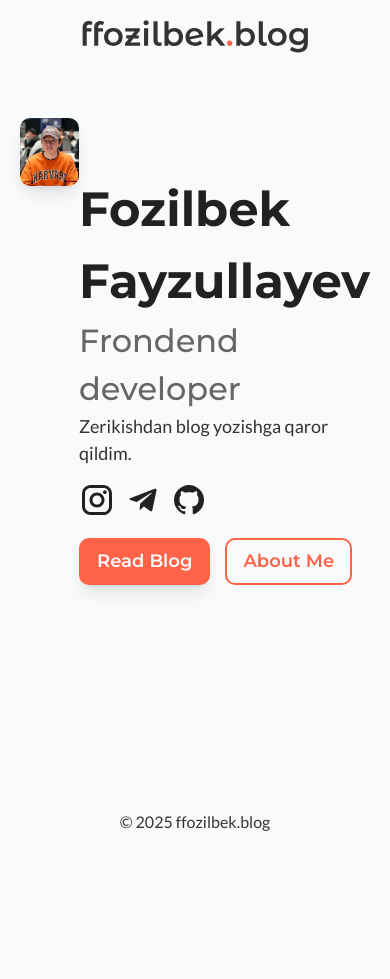
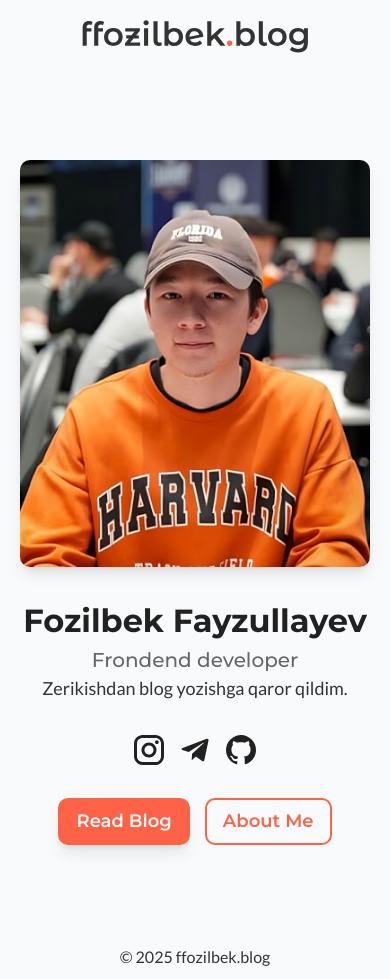
Before and after one commit to ffozilbek/ffozilbek.blog, a React (Vite) app: page / in a window 390 px wide. Before the commit the page ends 844 px from the top, so only its background shows below. Built offline with nearby package versions, Linux system fonts and the light colour scheme; the HTML template or start-up script is replaced by a standard one.

Commit message:
responsive style and about page added, finally finished

```diff
--- a/src/index.css
+++ b/src/index.css
@@ -76,3 +76,8 @@ body {
     display: block;
     margin-top: 20px;
 }
+
+.scrolled {
+    background-color: #fff;
+    box-shadow: rgba(149, 157, 165, 0.2) 0px 8px 24px;
+}
--- a/src/layouts/RootLayout.jsx
+++ b/src/layouts/RootLayout.jsx
@@ -1,13 +1,39 @@
-import { Outlet } from "react-router-dom";
+import { Outlet, useLocation } from "react-router-dom";
 import { Navbar } from "../user/components";
+import { useEffect, useState } from "react";
 
 export default function RootLayout() {
+  const [scrolled,setScrolled]=useState(false)
+  const location = useLocation();
+
+  useEffect(() => {
+    const path = location.pathname;
+    if (path === "/") document.title = "ffozilbek.blog || bosh sahifa";
+    else if (path === "/blog") document.title = "ffozilbek.blog || blog sahifa";
+    else if (path === "/about") document.title = "ffozilbek.blog || men haqimda";
+    else document.title = "ffozilbek.blog || bloglar";
+  }, [location]);
+
+
+  useEffect(() => {
+    const handleScroll = () => {
+      setScrolled(window.scrollY > 10);
+    };
+
+    window.addEventListener('scroll', handleScroll);
+
+    // Cleanup scroll listener when component unmounts
+    return () => {
+      window.removeEventListener('scroll', handleScroll);
+    };
+  }, []);
+
   return (
     <div className="flex flex-col min-h-screen">
-      <header className="sm:pt-[25px] sm:pb-[20px] pt-[20px] pb-[15px]">
+      <header className={`${scrolled ? 'scrolled': ''} sm:pt-[25px] sm:pb-[20px] pt-[20px] pb-[15px] fixed top-0 left-0 w-full transition duration-75 ease-linear`}>
        <Navbar />
       </header>
-      <main className="custom-container flex-1">
+      <main className="custom-container flex-1 my-[80px]">
         <Outlet />
       </main>
       <footer className="text-center text-[16px] sm:pt-[25px] sm:pb-[15px] pt-[20px] pb-[10px]">
--- a/src/user/pages/AboutPage.jsx
+++ b/src/user/pages/AboutPage.jsx
@@ -1,7 +1,34 @@
+import { Link } from "react-router";
+
 const AboutPage = () => {
   return (
-    <div>AboutPage</div>
-  )
-}
+    <div className="max-w-[680px] w-full sm:px-[20px] px-0 mx-auto mt-[40px]">
+      <div className="mb-[60px]">
+        <h1 className="text-center text-[2rem] text-heading font-heading font-semibold mb-[20px]">
+        Men haqimda
+      </h1>
+      <p className="leading-[1.5] tracking-wide whitespace-pre-line">
+        Salom! Mening to'liq ismim Fozilbek Fayzullayev Ilhom o'g'li. Men
+        Toshkent Davlat Iqtisodiyot Universitetida o'qiyman.<br/><br/>
+        Dasturlashga birinchi kirib kelishim maktab paytlarida bo'lgan va hozirgacha web
+        dasturlashning frontend qismini mustaqil o'rganib kelaman.Dasturlash
+        universitet uchun yo'nalish tanlashga ham yordam bergan, hozirda
+        o'zimning sohamga yaqinroq axborot xavfsizligi yo'nalishida o'qiyman.<br/><br/>
+        Mening fikrimcha hammaning o'z qiziqishi (hobby) bo'ladi, shuningdek
+        mening ham o'zimga yarasha qiziqishlarim bor, bularning eng ko'zga
+        ko'rinarlisi bu rasm chizish.Chizgan rasmlarimni Instagram sahifamga
+        qo'yib boraman, ularni <Link className="text-blue-500" to={'https://www.instagram.com/fay_zek_art/'} target="_blank">shu yerda</Link> ko'rishingiz mumkin. Bu o'zim haqimda
+        qisqacha malumotlar edi.<br/><br/> Blogimga xush kelibsiz va vaqt ajratib
+        o‘qiyotganingiz uchun tashakkur!
+      </p>
+      </div>
 
-export default AboutPage
+      <div className="max-w-[400px] w-full mx-auto shadow-md rounded-[10px] p-[20px] mb-[40px]">
+        <h3 className="font-bold">Agar!</h3>
+        Izohlaring bo'lsa <Link className="text-blue-500" to={'https://t.me/wzworld'} target="_blank">yozishingiz</Link> mumkin
+      </div>
+    </div>
+  );
+};
+
+export default AboutPage;
--- a/src/user/pages/BlogPage.jsx
+++ b/src/user/pages/BlogPage.jsx
@@ -8,6 +8,7 @@ const BlogPage = () => {
   return (
     <div>
       <h1 className="text-center text-[2rem] text-heading font-heading font-semibold mb-[30px]">Blogs</h1>
+      <div className="w-[100px] text-center mb-[20px] bg-orange text-white font-semibold rounded-[10px]">2025</div>
       <div className="flex flex-col gap-y-[20px]">
         {!loading && posts.map(item=> (
         <BlogsCard key={item.id} title={item.title} content={item.content} date={item.createdAt} img={item.imageUrl} id={item.id}/>
--- a/src/user/pages/BlogPostPage.jsx
+++ b/src/user/pages/BlogPostPage.jsx
@@ -36,7 +36,7 @@ const BlogPostPage = () => {
         <p className="timer text-gray-500 mb-[30px]">{formattedDate}</p>
         <p className="leading-[1.5] tracking-wide whitespace-pre-line">{post.content}</p>
       </div>
-      <div className="max-w-[400px] w-full mx-auto shadow-md rounded-[10px] p-[20px] mb-[20px]">
+      <div className="max-w-[400px] w-full mx-auto shadow-md rounded-[10px] p-[20px] mb-[40px]">
         <h3 className="font-bold">Agar!</h3>
         Izohlaring bo'lsa <Link className="text-blue-500" to={'https://t.me/wzworld'} target="_blank">yozishingiz</Link> mumkin
       </div>
--- a/src/user/pages/HomePage.jsx
+++ b/src/user/pages/HomePage.jsx
@@ -1,4 +1,4 @@
-import fozilbek from '../../assets/img/fozilbek.jpg'
+import fozilbek from '../../assets/img/fozilbek.jpeg'
 import instagram from '../../assets/img/instagram-icon.svg'
 import telegram from '../../assets/img/telegram-icon.svg'
 import github from '../../assets/img/github-icon.svg'
@@ -6,15 +6,15 @@ import { Link } from 'react-router'
 
 const HomePage = () => {
   return (
-    <div className='flex justify-between mt-[50px]'>
-      <div>
-        <img className='rounded-[10px] shadow-lg hover:-translate-y-1 hover:scale-105 delay-150 duration-300 ease-in' src={fozilbek} alt="Fozilbek Fayzullayev" width={390} height={453}/>
+    <div className='flex justify-center items-center mt-[80px] flex-col md:flex-row md:justify-around'>
+      <div className='max-w-[390px] w-full mb-[30px] md:mb-0'>
+        <img className='w-full rounded-[10px] shadow-lg hover:-translate-y-1 hover:scale-105 delay-150 duration-300 ease-in' src={fozilbek} alt="Fozilbek Fayzullayev" width={390} height={453}/>
       </div>
-      <div className='mt-[55px]'>
-        <h1 className='text-[3rem] font-heading font-bold text-heading'>Fozilbek Fayzullayev</h1>
-        <h2 className='text-[2rem] font-heading font-medium text-second-text'>Frondend developer</h2>
-        <p className='mb-[15px]'>Zerikishdan blog yozishga qaror qildim.</p>
-        <div className='flex items-center mb-[20px] gap-x-[10px]'>
+      <div className='ml-0 md:ml-[55px] text-center md:text-left'>
+        <h1 className='text-[2rem] md:text-[3rem] font-heading font-bold text-heading'>Fozilbek Fayzullayev</h1>
+        <h2 className='text-[1.25rem] md:text-[2rem] font-heading font-medium text-second-text'>Frondend developer</h2>
+        <p className='mb-[30px]'>Zerikishdan blog yozishga qaror qildim.</p>
+        <div className='flex items-center mb-[30px] gap-x-[10px] justify-center md:justify-start'>
           <Link to='https://www.instagram.com/fay_zek_art/' target='_blank' className='hover:opacity-80 transition-opacity duration-75 ease-in'>
             <img src={instagram} alt="instagram" />
           </Link>
@@ -25,7 +25,7 @@ const HomePage = () => {
             <img src={github} alt="github" />
           </Link>
         </div>
-        <div className='flex gap-x-[15px]'>
+        <div className='flex gap-x-[15px] justify-center md:justify-start'>
           <Link to='blog' className='bg-orange text-white border-2 border-orange px-[16px] py-[8px] font-heading font-semibold rounded-[10px] hover:bg-white hover:text-orange transition-colors duration-75 ease-in shadow-lg'>Read Blog</Link>
           <Link to='about' className='bg-white text-orange border-2 border-orange px-[16px] py-[8px] font-heading font-semibold rounded-[10px] hover:bg-orange hover:text-white transition-colors duration-75 ease-in shodow-lg'>About Me</Link>
         </div>
```
Also changed, not shown: src/App.jsx (+6 -5 lines), src/assets/img/fozilbek.jpeg (added), src/assets/img/fozilbek.jpg (deleted).
